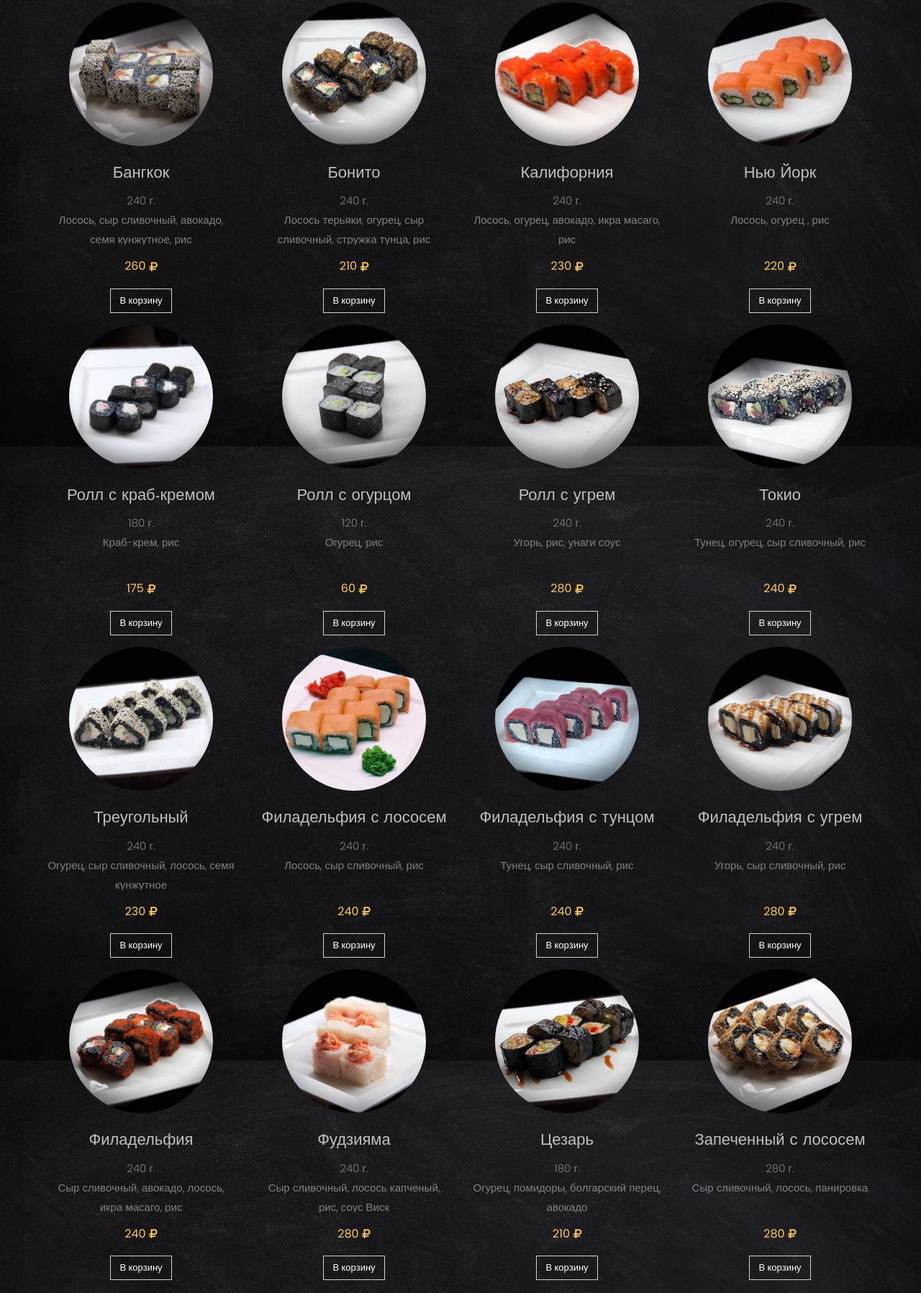
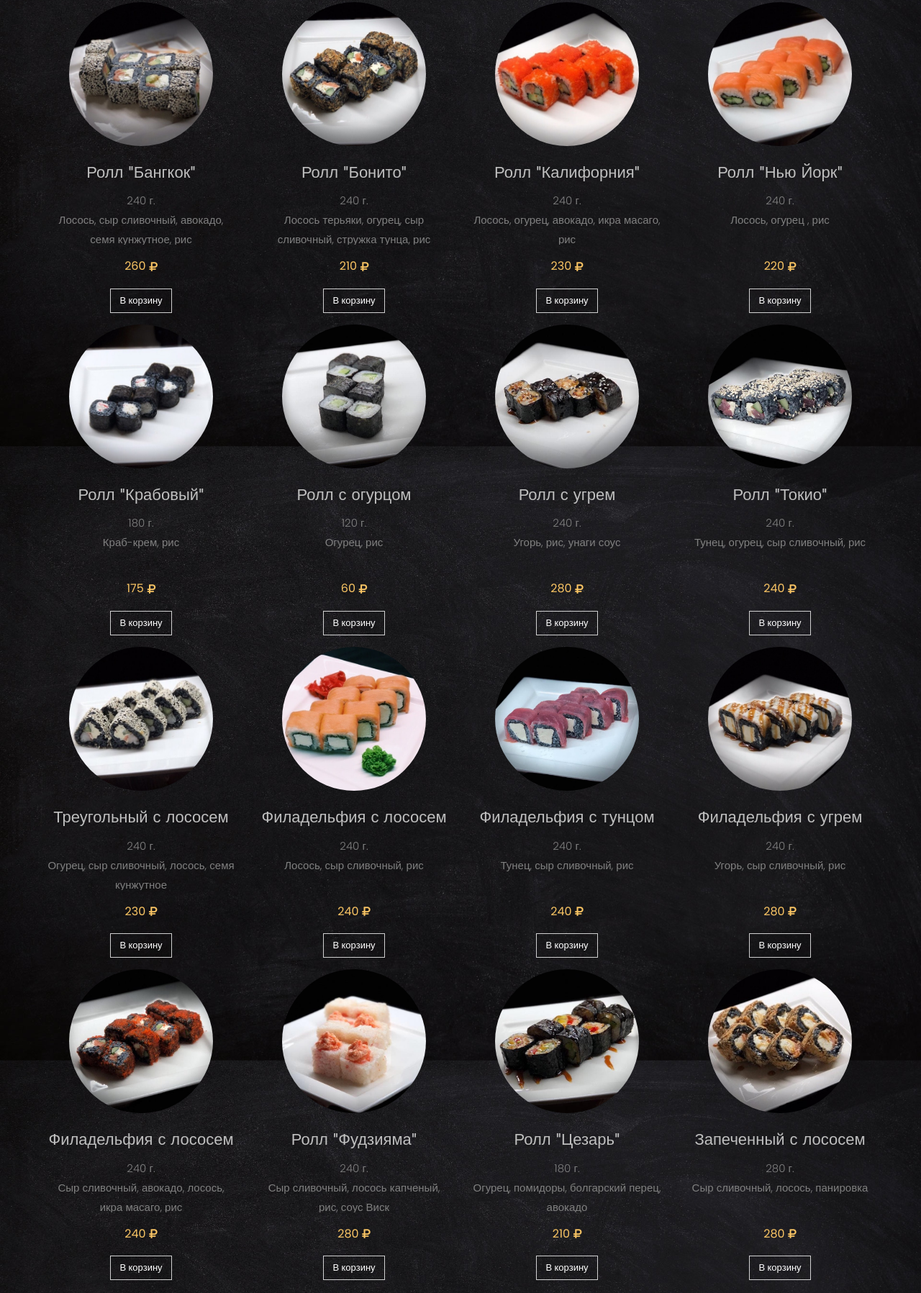
Before and after one commit to anthcny/wfood, a website: page menu.html in a window 1280 px wide. Shown: the part 233-2030 px from the top of the page at 72% size. Drawn offline with nearby package versions, Linux system fonts and the light colour scheme; files whose address does not match are found by name.

```diff
--- a/js/app.js
+++ b/js/app.js
@@ -2,43 +2,43 @@
     pizza: [
         {
             image: "pizza/margarita.jpg",
-            name: "Маргарита",
+            name: 'Маргарита',
             description: `Соус мутти, томаты, сыр`,
             price: 270
         },
         {
             image: "pizza/vegetarianskaya.jpg",
-            name: "Вегетарианская",
+            name: 'Вегетарианская',
             description: 'Соус мутти, болгарский перец, шампиньоны, помидоры, красный лук, оливки, болгарский перец, сыр',
             price: 330
         },
         {
             image: "pizza/domashnaya.jpg",
-            name: "Домашняя",
+            name: 'Домашняя',
             description: 'Соус мутти, болгарский перец, бекон, шампиньоны, помидоры, корнишоны, оливки',
             price: 420
         },
         {
             image: "pizza/myasnaya.jpg",
-            name: "Мясная",
+            name: 'Мясная',
             description: 'Соус мутти, курицца, ветчна, пепперони, бекон, охот.колбаски, оливки, сыр',
             price: 490
         },
         {
             image: "pizza/Skrevetkami.jpg",
-            name: "С креветками",
+            name: 'С креветками',
             description: 'Соус мутти, креветки, сыр',
             price: 510
         },
         {
             image: "pizza/BBQ.jpg",
-            name: "BBQ",
+            name: 'BBQ',
             description: 'Соус мутти, соус BBQ, куринная грудка, ананас, сыр',
             price: 460
         },
         {
             image: "pizza/Assorti.jpg",
-            name: "Ассорти",
+            name: 'Ассорти',
             description: 'Соус мутти, корнишонны, шампиньоны, ветчина, бекон, оливки, сыр',
             price: 440
         },
@@ -48,97 +48,97 @@
     rolls: [
         {
             image: "rolls/bangcoc.jpg",
-            name: "Бангкок",
+            name: 'Ролл "Бангкок"',
             description: "240 г.<br>Лосось, сыр сливочный, авокадо, семя кунжутное, рис",
             price: 260
         },
         {
             image: "rolls/bonita.jpg",
-            name: "Бонито",
+            name: 'Ролл "Бонито"',
             description: "240 г.<br>Лосось терьяки, огурец, сыр сливочный, стружка тунца, рис",
             price: 210
         },
         {
             image: "rolls/california.jpg",
-            name: "Калифорния",
+            name: 'Ролл "Калифорния"',
             description: "240 г.<br>Лосось, огурец, авокадо, икра масаго, рис",
             price: 230
         },
         {
             image: "rolls/newyork.jpg",
-            name: "Нью Йорк",
+            name: 'Ролл "Нью Йорк"',
             description: "240 г.<br>Лосось, огурец , рис",
             price: 220
         },
         {
             image: "rolls/rollsKrabKremom.jpg",
-            name: "Ролл с краб-кремом",
+            name: 'Ролл "Крабовый"',
             description: "180 г.<br>Краб-крем, рис",
             price: 175
         },
         {
             image: "rolls/RollSogurcom.JPG",
-            name: "Ролл с огурцом",
+            name: 'Ролл с огурцом',
             description: "120 г.<br> Огурец, рис",
             price: 60
         },
         {
             image: "rolls/rollSUgrem.JPG",
-            name: "Ролл с угрем",
+            name: 'Ролл с угрем',
             description: "240 г.<br> Угорь, рис, унаги соус",
             price: 280
         },
         {
             image: "rolls/tokio.JPG",
-            name: "Токио",
+            name: 'Ролл "Токио"',
             description: "240 г.<br>Тунец, огурец, сыр сливочный, рис",
             price: 240
         },
         {
             image: "rolls/treugolVAssort.jpg",
-            name: "Треугольный",
+            name: 'Треугольный с лососем',
             description: "240 г.<br>Огурец, сыр сливочный, лосось, семя кунжутное",
             price: 230
         },
         {
             image: "rolls/filadelfiasLososem.jpg",
-            name: "Филадельфия с лососем",
+            name: 'Филадельфия с лососем',
             description: "240 г.<br>Лосось, сыр сливочный, рис",
             price: 240
         },
         {
             image: "rolls/filadelfiasTuncom.JPG",
-            name: "Филадельфия с тунцом",
+            name: 'Филадельфия с тунцом',
             description: "240 г.<br>Тунец, сыр сливочный, рис",
             price: 240
         },
         {
             image: "rolls/filadelfiaSUgrem.jpg",
-            name: "Филадельфия с угрем",
+            name: 'Филадельфия с угрем',
             description: "240 г.<br>Угорь, сыр сливочный, рис",
             price: 280
         },
         {
             image: "rolls/filadelfia.JPG",
-            name: "Филадельфия",
+            name: 'Филадельфия с лососем',
             description: "240 г.<br>Сыр сливочный, авокадо, лосось, икра масаго, рис",
             price: 240
         },
         {
             image: "rolls/Fudziyama.JPG",
-            name: "Фудзияма",
+            name: 'Ролл "Фудзияма"',
             description: "240 г.<br>Сыр сливочный, лосось капченый, рис, соус Виск",
             price: 280
         },
         {
             image: "rolls/Cezar.JPG",
-            name: "Цезарь",
+            name: 'Ролл "Цезарь"',
             description: "180 г.<br>Огурец, помидоры, болгарский перец, авокадо",
             price: 210
         },
         {
             image: "rolls/goryachiVAssort.jpg",
-            name: "Запеченный с лососем",
+            name: 'Запеченный с лососем',
             description: "280 г.<br>Сыр сливочный, лосось, панировка",
             price: 280
         }
```
Also changed, not shown: index.html (+1 -1 lines), images/logo1.png (added).
